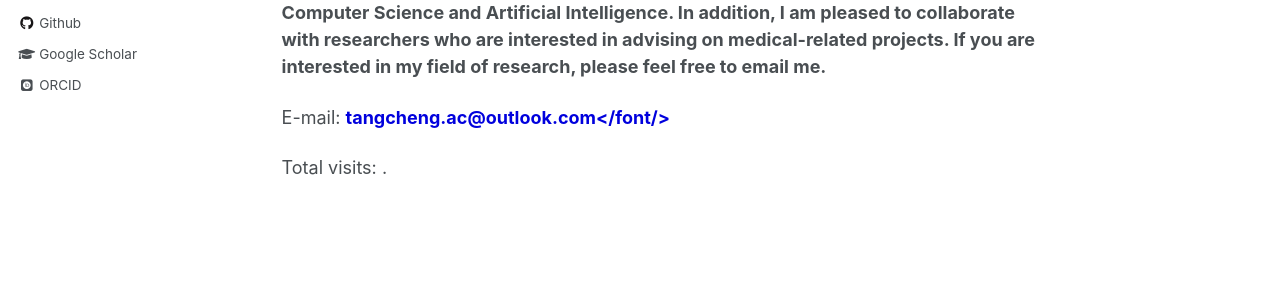
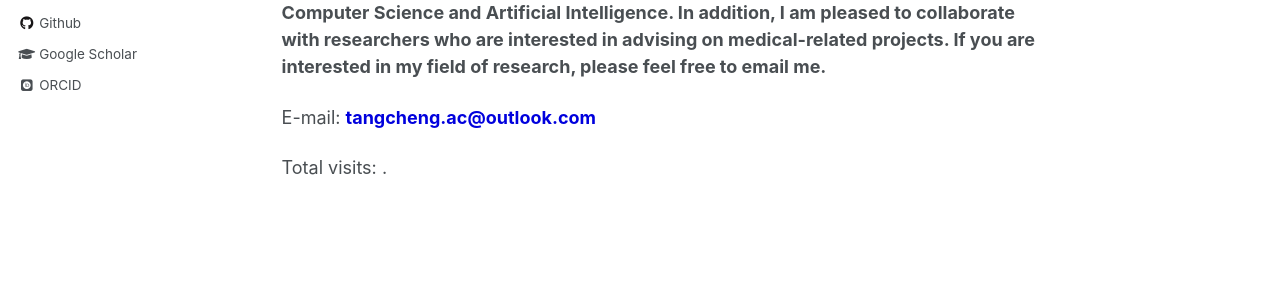
Before and after one commit to ChengTANG-AI/chengtang-ai.github.io, a Jekyll site: the page built from _pages/about.md, in a window 1280 px wide. Shown: the part 432-732 px from the top of the page. Built offline with Jekyll 4.4.1, drawn with Linux system fonts in a browser that asks for light colours; some web fonts are replaced; comment, search, counter and statistics services are not loaded.

Commit message:
Update about.md

```diff
--- a/_pages/about.md
+++ b/_pages/about.md
@@ -18,7 +18,7 @@ Outside of research, I enjoy **traveling** and **photography**.
 
 **I am looking for M.E. / B.E. students majoring in engineering, but not limited to, Computer Science and Artificial Intelligence. In addition, I am pleased to collaborate with researchers who are interested in advising on medical-related projects. If you are interested in my field of research, please feel free to email me.**
 
-E-mail: <b><font color="#0000dd">tangcheng.ac@outlook.com</font/><b><br />
+E-mail: <b><font color="#0000dd">tangcheng.ac@outlook.com</font></b><br />
 
 
 <script async src="//busuanzi.ibruce.info/busuanzi/2.3/busuanzi.pure.mini.js"></script>
```
